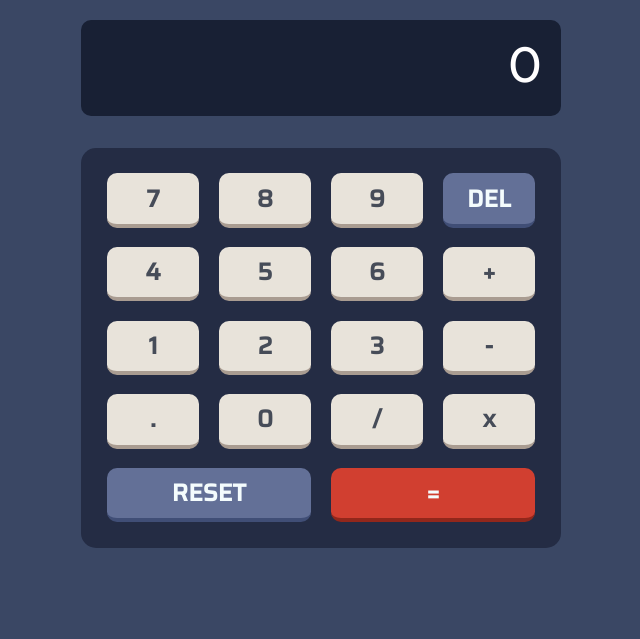
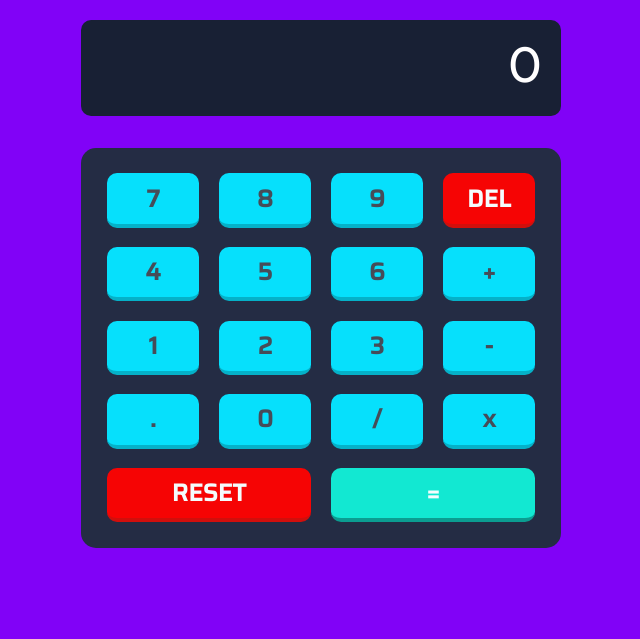
Before and after one commit to sachinjha1822/calculator, a plain HTML site: page index.html in a window 1280 px wide. Shown: the part 161-800 px from the top of the page, without its empty margins (319-959 px from the left). Drawn offline with nearby package versions, Linux system fonts and the light colour scheme.

Commit message:
Update style.css

```diff
--- a/style.css
+++ b/style.css
@@ -1,24 +1,24 @@
 
 :root{
-    --t1-main-bg: hsl(222, 26%, 31%);
+    --t1-main-bg: hsl(271, 98%, 49%);
     --t1-calc-title: #f4fcfd;;
     --t1-buttons-container: #242c44;
-    --t1-toggle-bg: hsl(223, 31%, 20%);
+    --t1-toggle-bg: hsl(13, 31%, 20%);
     --t1-toggle-btn: #d93a36;
     --t1-upper-screen-div: hsl(224, 36%, 15%);
     --t1-screen-text: #fffeff;
-    --t1-keys-div-bg: #212e42;
-    --t1-num-key-bg-1: #e8e3da;
+    --t1-keys-div-bg: #3a2142;
+    --t1-num-key-bg-1: #06e0fc;
     --t1-num-text-1: #464c58;
-    --t1-num-key-bg-2: hsl(225, 21%, 49%);
-    --t1-unique-key-border: #404e76;
-    --t1-equals-border: #92271b;
+    --t1-num-key-bg-2: hsl(0, 97%, 49%);
+    --t1-unique-key-border: #d10f0c;
+    --t1-equals-border: #0b9d91;
     --t1-num-text-2: #f4fcfd;
-    --t1-equals: #d13f30;
-    --t2-equals-border: #93261b;
+    --t1-equals: #12e8d2;
+    --t2-equals-border: #10b6b1;
 
-    --t2-main-bg: #e6e7e7;
-    --t2-unique-key-border: #1b5f67;
+    --t2-main-bg: #04befc;
+    --t2-unique-key-border: #671b1b;
     --t2-equals-border: #873900;
     --t2-buttons-container: #d3cfcd;
     --t2-calc-title: #35342a;
@@ -29,8 +29,8 @@
     --t2-keys-div-bg: #d2cdcc;
     --t2-num-key-bg-1: #e5e5e1;
     --t2-num-text-1: #3e3e38;
-    --t2-num-key-border-1: #a99c91;
-    --t2-num-key-bg-2: #388184;
+    --t2-num-key-border-1: #05b1c8;
+    --t2-num-key-bg-2: #ff0404;
     --t2-num-text-2: #ebfdfc;
     --t2-num-key-border-2: #1b6067;
     --t2-equals: #c95400;
@@ -94,7 +94,7 @@
     height: 400px;
     width: 400px;
 }
-.fa-palette{
+.fa-calculator{
     position: absolute;
     top: 0;
     z-index: 1000;
```
